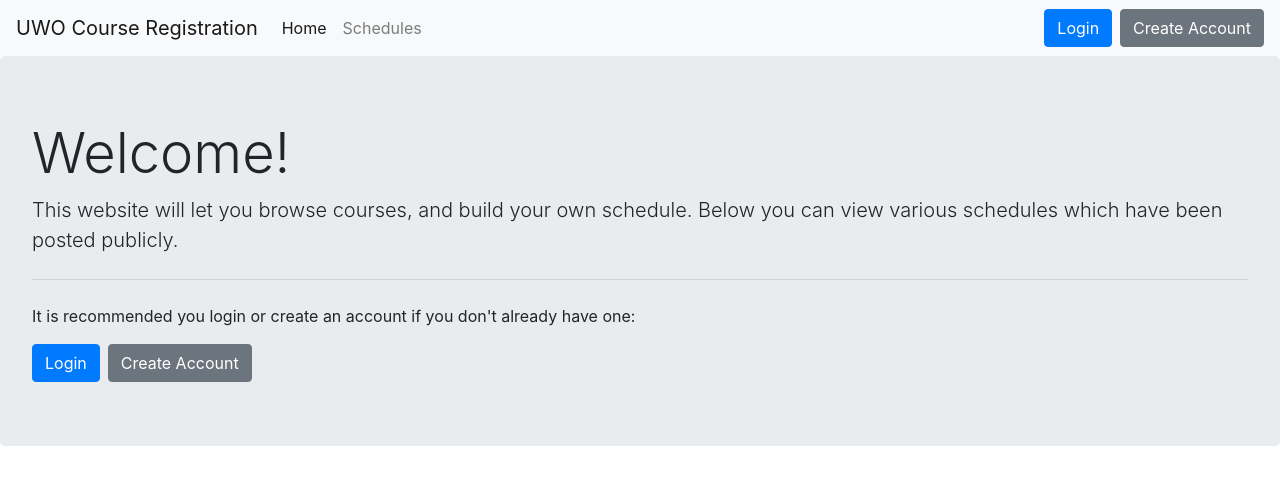
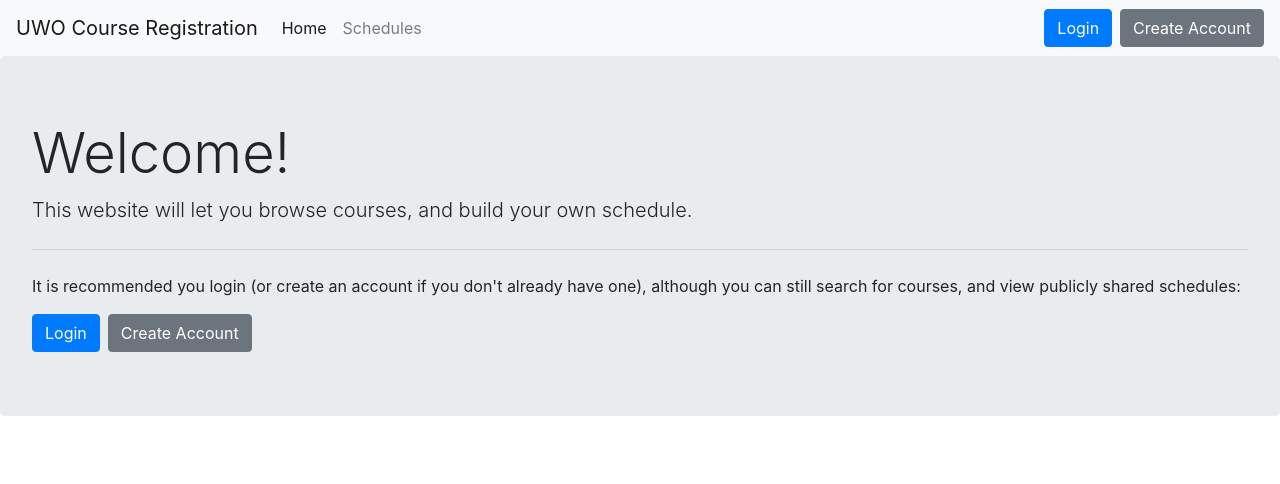
Before and after one commit to rvickram/course-registration-site, an Angular app: page / in a window 1280 px wide. Shown: the top 484 px of the page. Built offline with nearby package versions, Linux system fonts and the light colour scheme.

Commit message:
Added better welcome message for guests.

```diff
--- a/src/app/about/about.component.html
+++ b/src/app/about/about.component.html
@@ -2,24 +2,24 @@
     <h1 class="display-4">Welcome!</h1>
     <p class="lead">
         This website will let you browse courses, and build your own schedule.
-        Below you can view various schedules which have been posted publicly.
     </p>
 
     <hr class="my-4">
-    <p>It is recommended you login or create an account if you don't already have one:</p>
+    <p>
+        It is recommended you login (or create an account if you don't already have
+        one), although you can still search for courses, and view publicly shared schedules:
+    </p>
     <!-- Identity Butons -->
     <button
         class="btn btn-primary mr-2"
         data-toggle="modal"
-    data-target="#loginModal"
-  >
+        data-target="#loginModal">
         Login
     </button>
     <button
         class="btn btn-secondary"
         data-toggle="modal"
-    data-target="#createAccountModal"
-  >
+        data-target="#createAccountModal">
       Create Account
   </button>
 </div>
```
Lines whose indentation alone changed are shown as unchanged.
